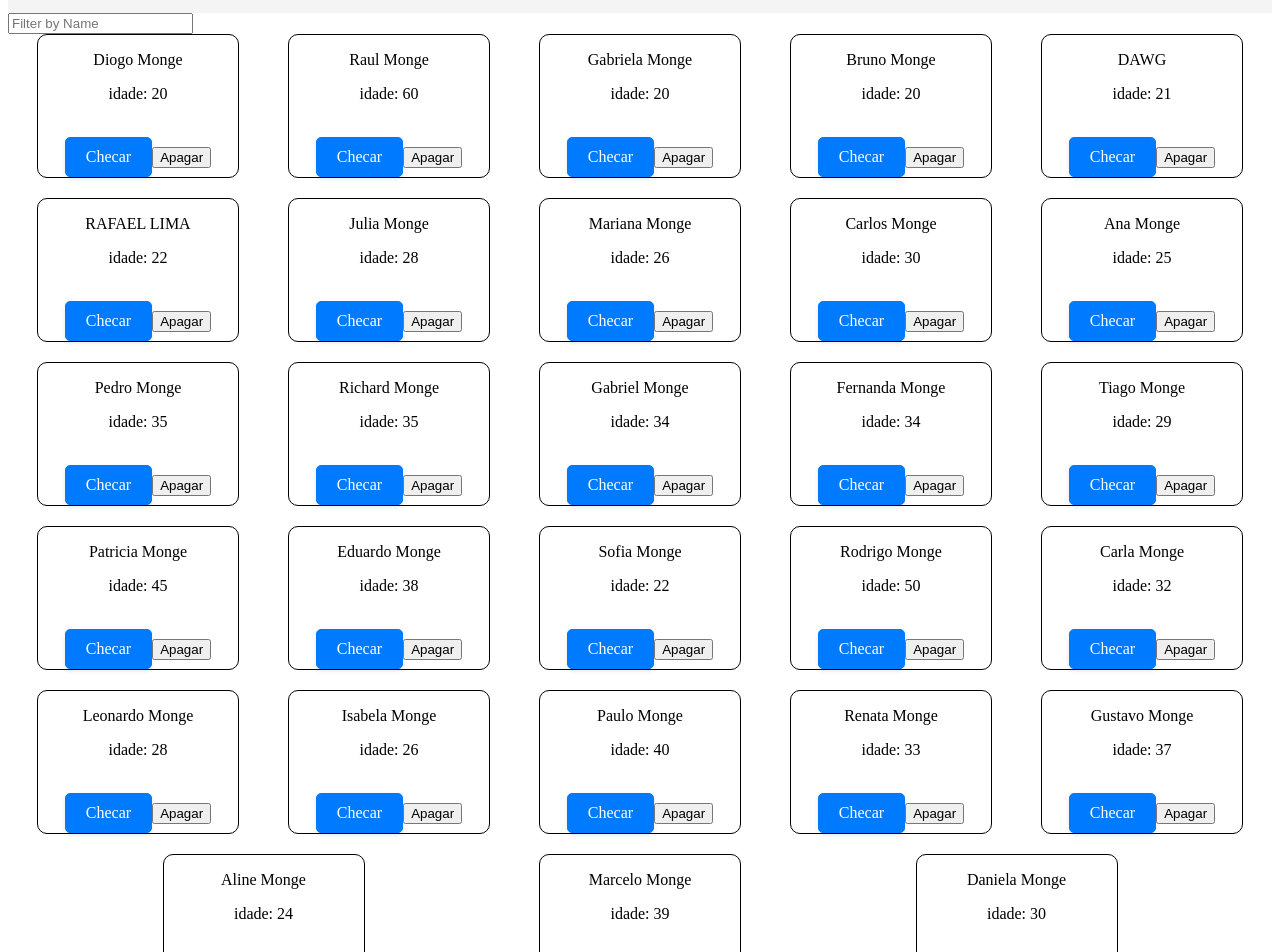
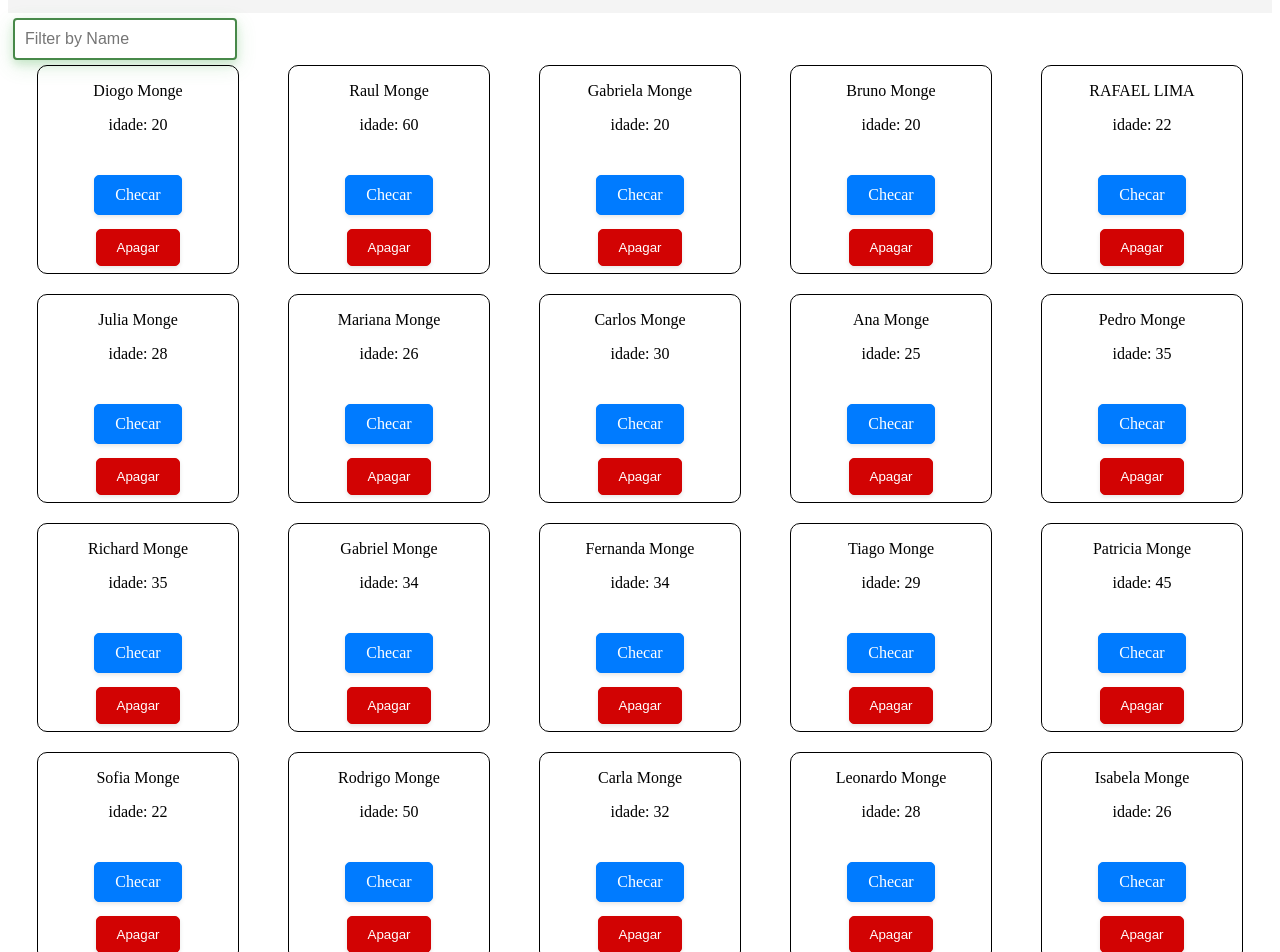
Before and after one commit to DigAguiar/angular-monges, an Angular app: page /monges in a window 1280 px wide. Shown: the part 140-1092 px from the top of the page. Built offline with nearby package versions, Linux system fonts and the light colour scheme; data requests are answered from the project's data file.

Commit message:
css modificado, components nao utilizadas removidas

```diff
--- a/db.json
+++ b/db.json
@@ -76,14 +76,6 @@
           "assuntoLivro": "Historia Brasil"
         }
       ]
-    },
-    {
-      "id": "5",
-      "nome": "DAWG",
-      "idade": 21,
-      "ocupacao": "ESTUDANTE",
-      "dataNascimento": "2004-02-29",
-      "livros": []
     },
     {
       "id": "6",
@@ -203,7 +195,6 @@
         }
       ]
     },
-
     {
       "id": "14",
       "nome": "Fernanda Monge",
@@ -246,21 +237,6 @@
           "autor": "Autor P",
           "anoLancamento": 2010,
           "assuntoLivro": "Negócios"
-        }
-      ]
-    },
-    {
-      "id": "17",
-      "nome": "Eduardo Monge",
-      "idade": 38,
-      "ocupacao": "Músico",
-      "dataNascimento": "1986-07-13",
-      "livros": [
-        {
-          "titulo": "Harmonia e Melodia",
-          "autor": "Autor E",
-          "anoLancamento": 2012,
-          "assuntoLivro": "Música"
         }
       ]
     },
@@ -400,21 +376,6 @@
       ]
     },
     {
-      "id": "27",
-      "nome": "Marcelo Monge",
-      "idade": 39,
-      "ocupacao": "Programador",
-      "dataNascimento": "1985-07-30",
-      "livros": [
-        {
-          "titulo": "Programação para Iniciantes",
-          "autor": "Autor M",
-          "anoLancamento": 2011,
-          "assuntoLivro": "Programação"
-        }
-      ]
-    },
-    {
       "id": "28",
       "nome": "Daniela Monge",
       "idade": 30,
@@ -428,8 +389,14 @@
           "assuntoLivro": "Enfermagem"
         }
       ]
+    },
+    {
+      "id": "29",
+      "nome": "RAFAEL AZEVEDO",
+      "idade": 21,
+      "ocupacao": "ESTUDANTE BES",
+      "dataNascimento": "2004-02-20",
+      "livros": []
     }
-
-
   ]
 }
--- a/src/app/app.module.ts
+++ b/src/app/app.module.ts
@@ -7,7 +7,6 @@ import { HeaderComponent } from './components/header/header.component';
 import { FooterComponent } from './components/footer/footer.component';
 import { AddMongeComponent } from './components/add-monge/add-monge.component';
 import { PageNotFoundComponent } from './components/page-not-found/page-not-found.component';
-import { LoginPageComponent } from './components/login-page/login-page.component';
 import { FormsModule } from '@angular/forms';
 import { HttpClientModule } from '@angular/common/http';
 
@@ -18,7 +17,7 @@ import { HttpClientModule } from '@angular/common/http';
     FooterComponent,
     AddMongeComponent,
     PageNotFoundComponent,
-    LoginPageComponent
+
   ],
   imports: [
     BrowserModule,
--- a/src/app/components/login-page/login-page.component.html
+++ /dev/null
@@ -1 +0,0 @@
-<p>login-page works!</p>
--- a/src/app/monges/monges.component.css
+++ b/src/app/monges/monges.component.css
@@ -15,7 +15,25 @@
     text-align: center;
 
 }
+.botao-apagar {
+    display: inline-block;
+    padding: 10px 20px;
+    text-decoration: none;
+    color: #ffffff;
+    background-color: #d20303;
+    border: 1px solid #d20303;
+    border-radius: 5px;
+    box-shadow: 0 2px 4px rgba(0, 0, 0, 0.1);
+    transition: all 0.3s ease;
+    margin: 7px;
+}
 
+.botao-apagar:hover{
+    cursor: pointer;
+    background-color: #ff0000;
+    border-color: #ff0000;
+
+}
 
 a.botao {
     display: inline-block;
@@ -27,6 +45,7 @@ a.botao {
     border-radius: 5px;
     box-shadow: 0 2px 4px rgba(0, 0, 0, 0.1);
     transition: all 0.3s ease;
+    margin: 7px;
 }
 
 a.botao:hover {
@@ -34,3 +53,20 @@ a.botao:hover {
     border-color: #0056b3;
     box-shadow: 0 4px 6px rgba(0, 0, 0, 0.1); /* Altera sombra */
 }
+
+
+input {
+    padding: 10px;
+    margin: 5px;
+    border: 2px solid #478949;
+    border-radius: 4px;
+    box-shadow: 0 4px 8px 0 rgba(76, 175, 80, 0.2), 0 6px 20px 0 rgba(76, 175, 80, 0.19);
+    outline: none;
+    font-size: 16px;
+    width: 200px;
+  }
+
+  input:focus {
+    border-color: #3e8e41;
+    box-shadow: 0 0 8px 0 rgba(62, 142, 65, 0.8);
+  }
--- a/src/app/monges/monges.component.html
+++ b/src/app/monges/monges.component.html
@@ -7,7 +7,7 @@
             <br>
 
             <a routerLink='{{monge.id}}' class="botao">Checar</a>
-            <button (click)="apagarMonge(monge.id)"> Apagar</button>
+            <button (click)="apagarMonge(monge.id)" class="botao-apagar"> Apagar</button>
 
         </div>
     </section>
--- a/src/app/monges/monges.component.ts
+++ b/src/app/monges/monges.component.ts
@@ -1,4 +1,4 @@
-import { Component, OnInit } from '@angular/core';
+import { Component } from '@angular/core';
 import { ListaMongeService } from '../services/lista-monge.service';
 import { IMonge } from '../Types/Monge';
 import { SearchBarService } from '../services/search-bar.service';
@@ -8,7 +8,7 @@ import { SearchBarService } from '../services/search-bar.service';
   templateUrl: './monges.component.html',
   styleUrl: './monges.component.css'
 })
-export class MongesComponent implements OnInit{
+export class MongesComponent {
 
   listaMonges! : IMonge[];
 
@@ -23,12 +23,12 @@ export class MongesComponent implements OnInit{
 
   }
 
-  ngOnInit(): void {
-    console.log("init");
-  }
+
 
   apagarMonge (idMonge : number | string) : void {
-    alert("ID do monge: " + idMonge + ", metodo de apagar ainda não existe")
+    this.listService.apagarMonge(idMonge).subscribe(() => {
+      this.listaMonges = this.listaMonges.filter(monge => monge.id !== idMonge);
+    });
   }
 
 
--- a/src/app/services/lista-monge.service.ts
+++ b/src/app/services/lista-monge.service.ts
@@ -1,6 +1,7 @@
 import { Injectable } from '@angular/core';
 import { IMonge } from '../Types/Monge';
 import { HttpClient } from '@angular/common/http';
+import { Observable } from 'rxjs';
 
 @Injectable({
     providedIn: 'root'
@@ -40,9 +41,11 @@ export class ListaMongeService {
             console.log("Monge adicionado com sucesso!");
         });
 
+    }
 
-
-    }
+    apagarMonge(id: number | string): Observable<any> {
+        return this.http.delete(`${this.url}/${id}`);
+      }
 
 
 
```
Also changed, not shown: src/app/components/login-page/login-page.component.ts (deleted, +0 -10 lines), src/app/components/login-page/login-page.component.css (deleted), 2 other files (tests, documents, lock files or other folders).
